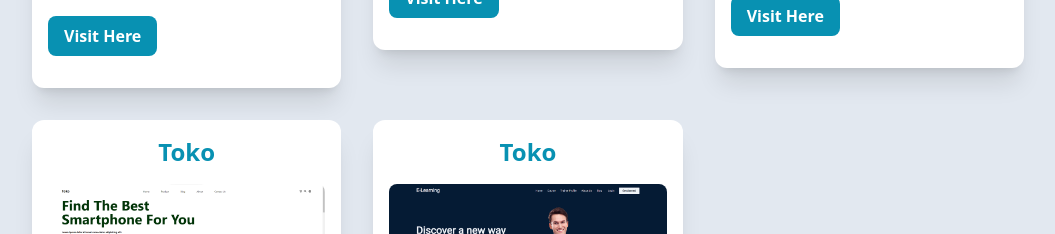
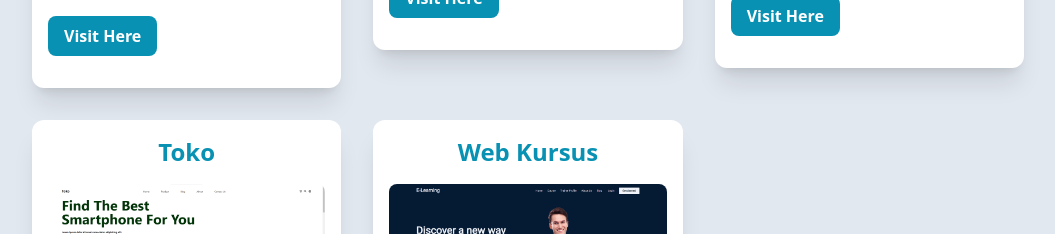
Before and after one commit to Nurfaidzy/Portofolio, a React (Create React App) app: page / in a window 1280 px wide. Shown: the part 1560-1794 px from the top of the page, without its empty margins (112-1167 px from the left). Built offline with nearby package versions, Linux system fonts and the light colour scheme.

Commit message:
New Project add

```diff
--- a/src/Components/Project.jsx
+++ b/src/Components/Project.jsx
@@ -109,7 +109,7 @@ const Project = () => {
             <div className="laptop:py-4 py-4 laptop:px-4 px-0">
               <div className="bg-white p-4 rounded-xl shadow-xl">
                 <div className="font-bold flex justify-center pb-4 laptop:text-2xl text-xl text-cyan-600">
-                  Toko
+                  Web Kursus
                 </div>
                 <img
                   src={ks}
```
